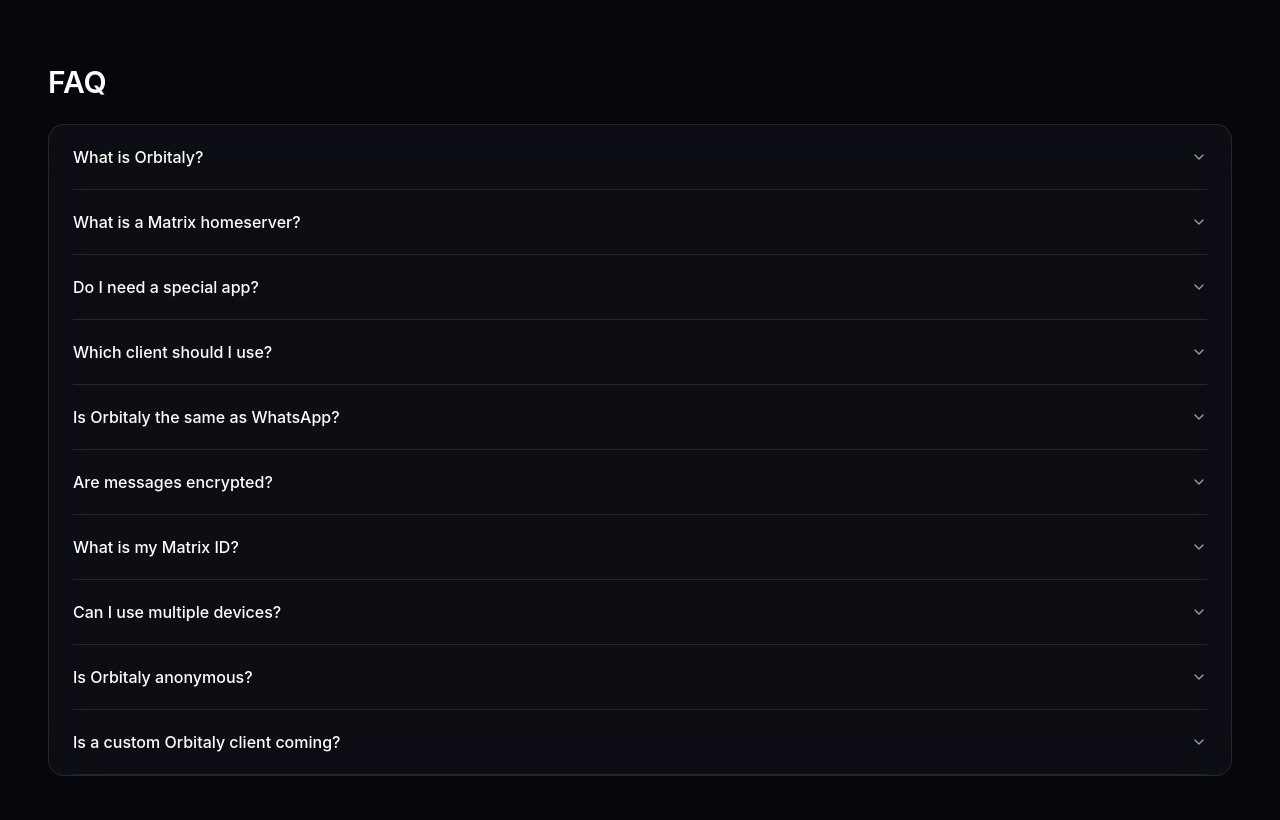
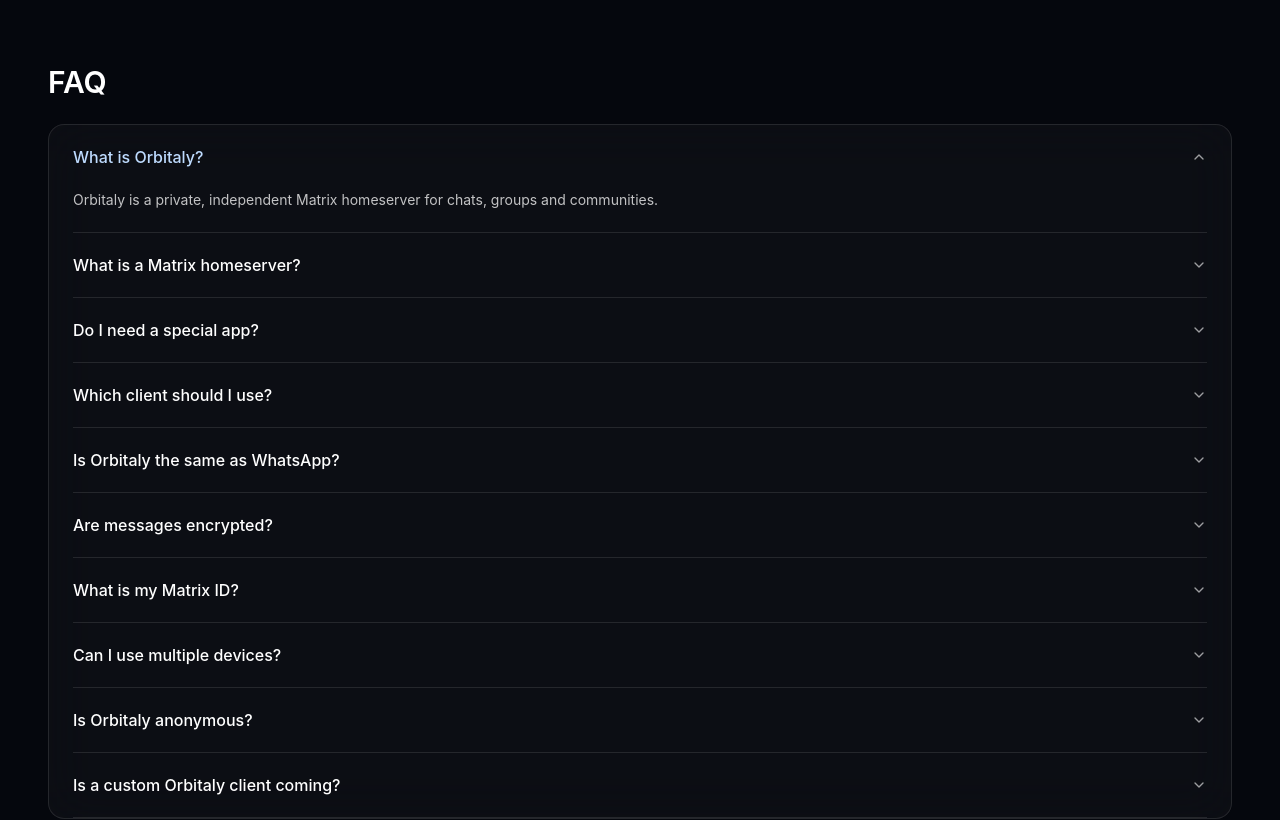
Before and after one commit to Levo-Studio/orbitaly, a Next.js app: page / in a window 1280 px wide. Shown: the part 6260-7080 px from the top of the page. Built offline with nearby package versions, Linux system fonts and the light colour scheme.

Commit message:
fix: enforce smooth animated FAQ expand and collapse

```diff
--- a/src/components/landing.tsx
+++ b/src/components/landing.tsx
@@ -1,9 +1,9 @@
 "use client";
 
-import type { ReactElement, ReactNode } from "react";
+import { useState, type ReactElement, type ReactNode } from "react";
 import Link from "next/link";
 import Image from "next/image";
-import { motion, useReducedMotion } from "framer-motion";
+import { AnimatePresence, motion, useReducedMotion } from "framer-motion";
 import {
   ArrowRight,
   CircleCheck,
@@ -16,11 +16,11 @@
   Shield,
   Sparkles,
   Users,
-  Waypoints
+  Waypoints,
+  ChevronDown
 } from "lucide-react";
 
 import { Button } from "@/components/ui/button";
-import { Accordion, AccordionContent, AccordionItem, AccordionTrigger } from "@/components/ui/accordion";
 import { WorkflowScroll } from "@/components/workflow-scroll";
 
 const navItems: Array<{ label: string; href: string }> = [
@@ -542,18 +542,47 @@
 };
 
 export const FAQ = (): ReactElement => {
+  const [openItem, setOpenItem] = useState<string | null>(faqItems[0]?.q ?? null);
+
   return (
     <section className="section-wrap py-20" id="faq">
       <h2 className="text-2xl font-semibold text-white sm:text-3xl">FAQ</h2>
       <div className="mt-6 glass rounded-2xl px-6">
-        <Accordion type="single" collapsible>
-          {faqItems.map((item) => (
-            <AccordionItem key={item.q} value={item.q}>
-              <AccordionTrigger className="transition-all duration-300 data-[state=open]:text-blue-200">{item.q}</AccordionTrigger>
-              <AccordionContent>{item.a}</AccordionContent>
-            </AccordionItem>
-          ))}
-        </Accordion>
+        {faqItems.map((item) => {
+          const isOpen = openItem === item.q;
+
+          return (
+            <article key={item.q} className="border-b border-white/10">
+              <button
+                type="button"
+                className="group flex w-full items-center justify-between py-5 text-left text-base font-medium text-white transition-colors hover:text-blue-200"
+                onClick={() => setOpenItem(isOpen ? null : item.q)}
+                aria-expanded={isOpen}
+              >
+                <span className={isOpen ? "text-blue-200" : ""}>{item.q}</span>
+                <ChevronDown
+                  className={`h-4 w-4 shrink-0 text-white/60 transition-transform duration-500 ${
+                    isOpen ? "rotate-180 text-blue-200" : ""
+                  }`}
+                />
+              </button>
+              <AnimatePresence initial={false}>
+                {isOpen ? (
+                  <motion.div
+                    key={item.q}
+                    initial={{ height: 0, opacity: 0, y: -6 }}
+                    animate={{ height: "auto", opacity: 1, y: 0 }}
+                    exit={{ height: 0, opacity: 0, y: -6 }}
+                    transition={{ duration: 0.42, ease: [0.22, 1, 0.36, 1] }}
+                    className="overflow-hidden"
+                  >
+                    <p className="pb-5 pt-0 text-sm leading-relaxed text-white/75">{item.a}</p>
+                  </motion.div>
+                ) : null}
+              </AnimatePresence>
+            </article>
+          );
+        })}
       </div>
     </section>
   );
```
